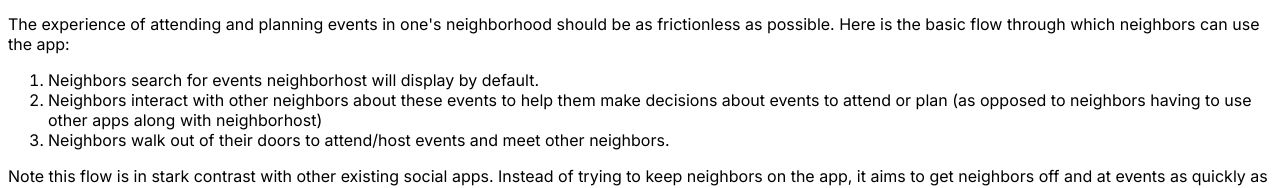
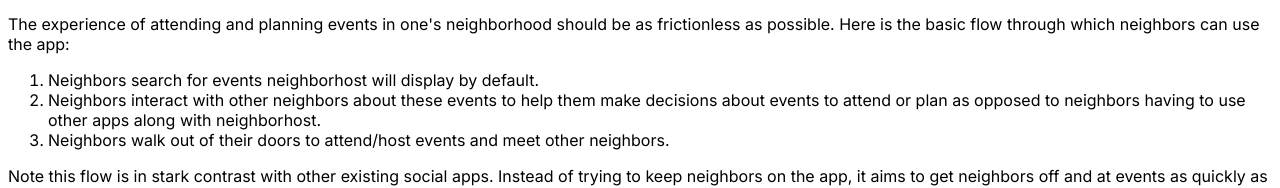
Before and after one commit to jamesdavidyu/neighborhost_requirements, a Next.js app: page / in a window 1280 px wide. Shown: the part 935-1123 px from the top of the page. Built offline with nearby package versions, Linux system fonts and the light colour scheme.

Commit message:
need to figure out how to add parentheses

```diff
--- a/src/components/General.tsx
+++ b/src/components/General.tsx
@@ -12,8 +12,8 @@
           social calendar for any size of locales to consolidate discovery of
           all events within these locales. It especially keeps in mind American
           suburbs, where there is usually a shortage of things to do within a
-          walkable distance of these neighborhoods (e.g., No coffee shop? A
-          neighbor in your neighborhood could host a pop-up coffee shop). It
+          walkable distance of these neighborhoods e.g., No coffee shop? A
+          neighbor in your neighborhood could host a pop-up coffee shop. It
           harnesses the power of our inherent creativity and believes in the
           potential that if we just create more opportunities that bring people
           together to exchange ideas, anything is possible.
@@ -29,8 +29,8 @@
           </li>
           <li>
             Neighbors interact with other neighbors about these events to help
-            them make decisions about events to attend or plan (as opposed to
-            neighbors having to use other apps along with neighborhost)
+            them make decisions about events to attend or plan as opposed to
+            neighbors having to use other apps along with neighborhost.
           </li>
           <li>
             Neighbors walk out of their doors to attend/host events and meet
```
